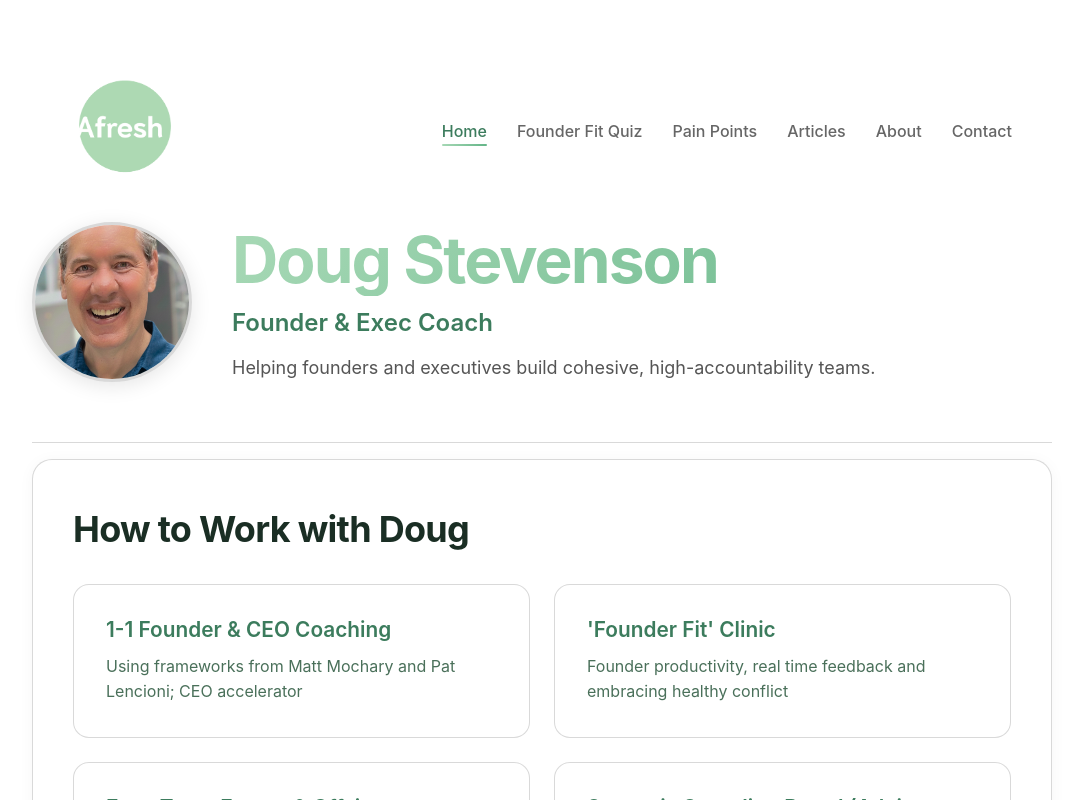
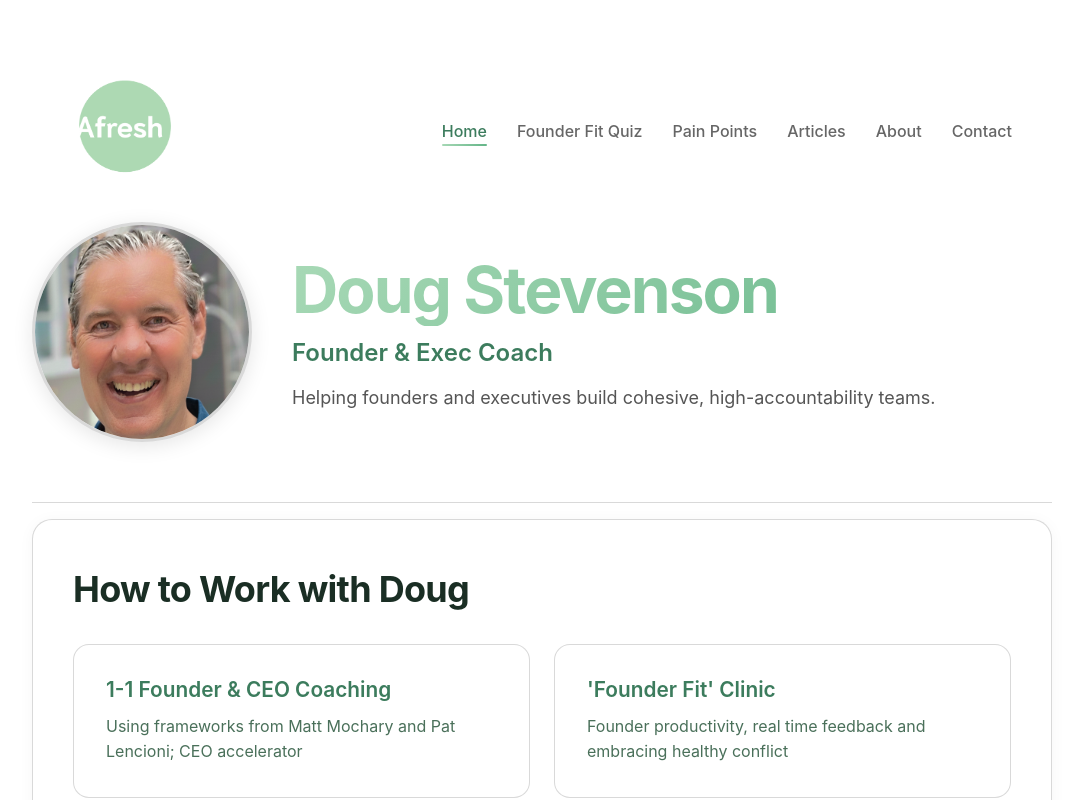
Before and after one commit to Afreshio/founder-assessment-tool, a React (Vite) app: page / in a window 1280 px wide. Shown: the top 800 px of the page, without its empty margins (98-1181 px from the left). Built offline with nearby package versions, Linux system fonts and the light colour scheme.

Commit message:
Zoom out Doug headshot framing

```diff
--- a/src/pages/DougHome.css
+++ b/src/pages/DougHome.css
@@ -49,9 +49,10 @@
 }
 
 .hero-headshot {
-  width: 160px;
-  height: 160px;
+  width: 220px;
+  height: 220px;
   object-fit: cover;
+  object-position: center top;
   border-radius: 50%;
   border: 3px solid rgba(0, 0, 0, 0.15);
   box-shadow: 0 4px 20px rgba(0, 0, 0, 0.1);
```
